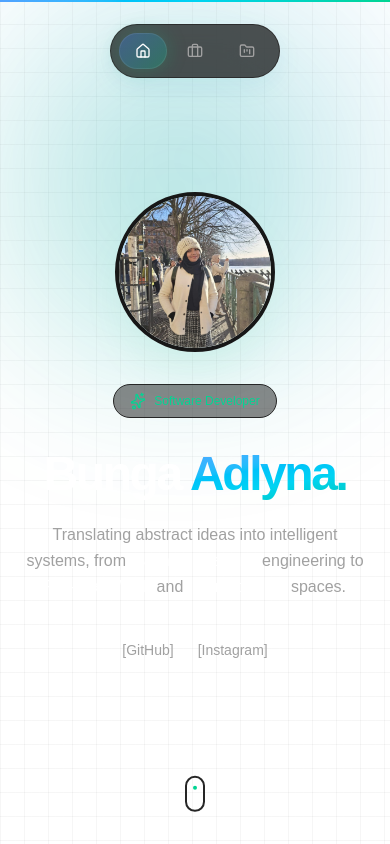
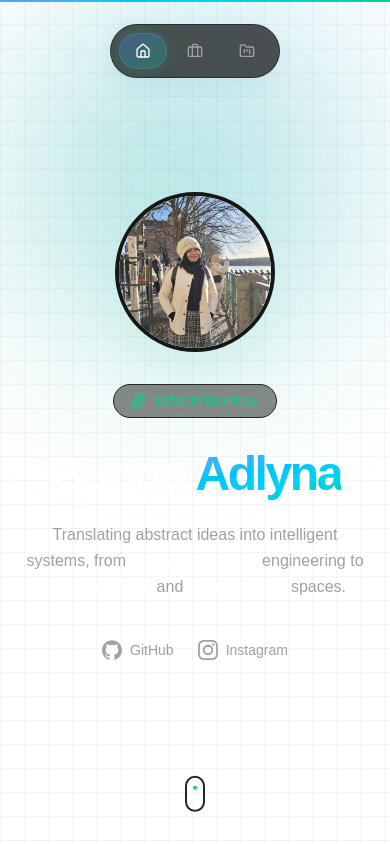
Before and after one commit to bun349/portfolio, a Next.js app in the folder my-portfolio/: page / in a window 390 px wide. Shown: the top 844 px of the page. Built offline with nearby package versions, Linux system fonts and the light colour scheme.

Commit message:
feat: project details

```diff
--- a/my-portfolio/app/page.tsx
+++ b/my-portfolio/app/page.tsx
@@ -5,9 +5,10 @@ import { useRef, useState } from "react";
 import Link from "next/link";
 import {
   SiPython, SiReact, SiNextdotjs, SiTailwindcss,
-  SiPytorch, SiUnity, SiBlender, SiMysql, SiSupabase, SiNodedotjs
+  SiPytorch, SiUnity, SiBlender, SiMysql, SiSupabase, SiNodedotjs,
+  SiGithub, SiInstagram
 } from "react-icons/si";
-import { Sparkles, Code2, Layers, BrainCircuit, Map, ArrowRight } from "lucide-react";
+import { Sparkles, Code2, Layers, BrainCircuit, Map, ArrowRight, ExternalLink } from "lucide-react";
 
 const techStack = [
   { name: "Python", icon: <SiPython className="w-6 h-6" /> },
@@ -22,15 +23,15 @@ const techStack = [
   { name: "Blender", icon: <SiBlender className="w-6 h-6" /> },
 ];
 
-// Project Highlight — hanya 2 proyek unggulan
+// Project Highlight
 const highlightedProjects = [
   {
     title: "Commulab (Tutor AI)",
     description: "Patient counseling simulator with a microservices architecture. Integrates IndoBERT, Gemini API, ElevenLabs TTS, and Rhubarb Lip Sync.",
     tech: ["REACT", "NODE.JS", "FASTAPI", "INDOBERT"],
     icon: <BrainCircuit className="w-6 h-6" />,
-    // Pastikan file ini ada di folder public
     image: "/assets/projects/commulab.jpg",
+    link: "#", // Placeholder project link
   },
   {
     title: "ARAHIN (Transit Navigation)",
@@ -38,6 +39,7 @@ const highlightedProjects = [
     tech: ["VITE REACT", "EXPRESS", "DOCKER"],
     icon: <Map className="w-6 h-6" />,
     image: "/assets/projects/arahin.jpg",
+    link: "#", // Placeholder project link
   },
 ];
 
@@ -83,7 +85,6 @@ function HighlightCard({ project, index }: { project: typeof highlightedProjects
         }}
       />
 
-      {/* Wadah foto proyek */}
       <div className="w-full md:w-5/12 h-56 md:h-64 bg-neutral-950 rounded-2xl overflow-hidden border border-neutral-800 relative shrink-0 z-10 group-hover:border-blue-900/40 transition-colors">
         <div className="absolute inset-0 bg-gradient-to-br from-blue-500/10 to-emerald-500/10 mix-blend-overlay group-hover:opacity-0 transition-opacity z-10"></div>
         <div className="absolute inset-0 bg-neutral-800 flex items-center justify-center text-neutral-600 text-sm font-mono z-0">
@@ -110,11 +111,11 @@ function HighlightCard({ project, index }: { project: typeof highlightedProjects
           </motion.div>
         </div>
 
-        <p className="text-neutral-400 text-sm md:text-base leading-relaxed mb-8 max-w-lg">
+        <p className="text-neutral-400 text-sm md:text-base leading-relaxed mb-6 max-w-lg">
           {project.description}
         </p>
 
-        <div className="flex flex-wrap gap-2 mt-auto">
+        <div className="flex flex-wrap gap-2 mb-6">
           {project.tech.map((tech, i) => (
             <span
               key={i}
@@ -123,6 +124,17 @@ function HighlightCard({ project, index }: { project: typeof highlightedProjects
               {tech}
             </span>
           ))}
+        </div>
+
+        <div className="mt-auto">
+          <a
+            href={project.link}
+            target="_blank"
+            rel="noreferrer"
+            className="inline-flex items-center gap-2 text-sm font-mono text-neutral-400 hover:text-emerald-400 transition-colors group/link"
+          >
+            View Project <ExternalLink className="w-4 h-4 group-hover/link:-translate-y-0.5 group-hover/link:translate-x-0.5 transition-transform" />
+          </a>
         </div>
       </div>
     </motion.div>
@@ -169,7 +181,7 @@ export default function Home() {
           <h1 className="text-5xl md:text-7xl lg:text-8xl font-extrabold tracking-tighter text-white mb-6">
             Bunga{" "}
             <span className="text-transparent bg-clip-text bg-gradient-to-br from-blue-400 via-cyan-400 to-emerald-500 bg-[length:200%_auto] animate-[gradientShift_4s_ease_infinite]">
-              Adlyna.
+              Adlyna
             </span>
           </h1>
 
@@ -178,11 +190,11 @@ export default function Home() {
           </p>
 
           <div className="flex flex-wrap items-center justify-center gap-6 font-mono text-sm">
-            <motion.a whileHover={{ y: -2 }} href="https://github.com/bun1110" target="_blank" rel="noreferrer" className="text-neutral-400 hover:text-emerald-400 transition-colors">
-              [GitHub]
+            <motion.a whileHover={{ y: -2 }} href="https://github.com/bun1110" target="_blank" rel="noreferrer" className="flex items-center gap-2 text-neutral-400 hover:text-emerald-400 transition-colors">
+              <SiGithub className="w-5 h-5" /> GitHub
             </motion.a>
-            <motion.a whileHover={{ y: -2 }} href="https://instagram.com/username-kamu" target="_blank" rel="noreferrer" className="text-neutral-400 hover:text-blue-400 transition-colors">
-              [Instagram]
+            <motion.a whileHover={{ y: -2 }} href="https://instagram.com/username-kamu" target="_blank" rel="noreferrer" className="flex items-center gap-2 text-neutral-400 hover:text-blue-400 transition-colors">
+              <SiInstagram className="w-5 h-5" /> Instagram
             </motion.a>
           </div>
         </motion.div>
@@ -316,7 +328,7 @@ export default function Home() {
           ))}
         </div>
 
-        {/* View All Projects → arahin ke halaman /projects */}
+        {/* View All Projects */}
         <motion.div
           initial={{ opacity: 0 }}
           whileInView={{ opacity: 1 }}
```
